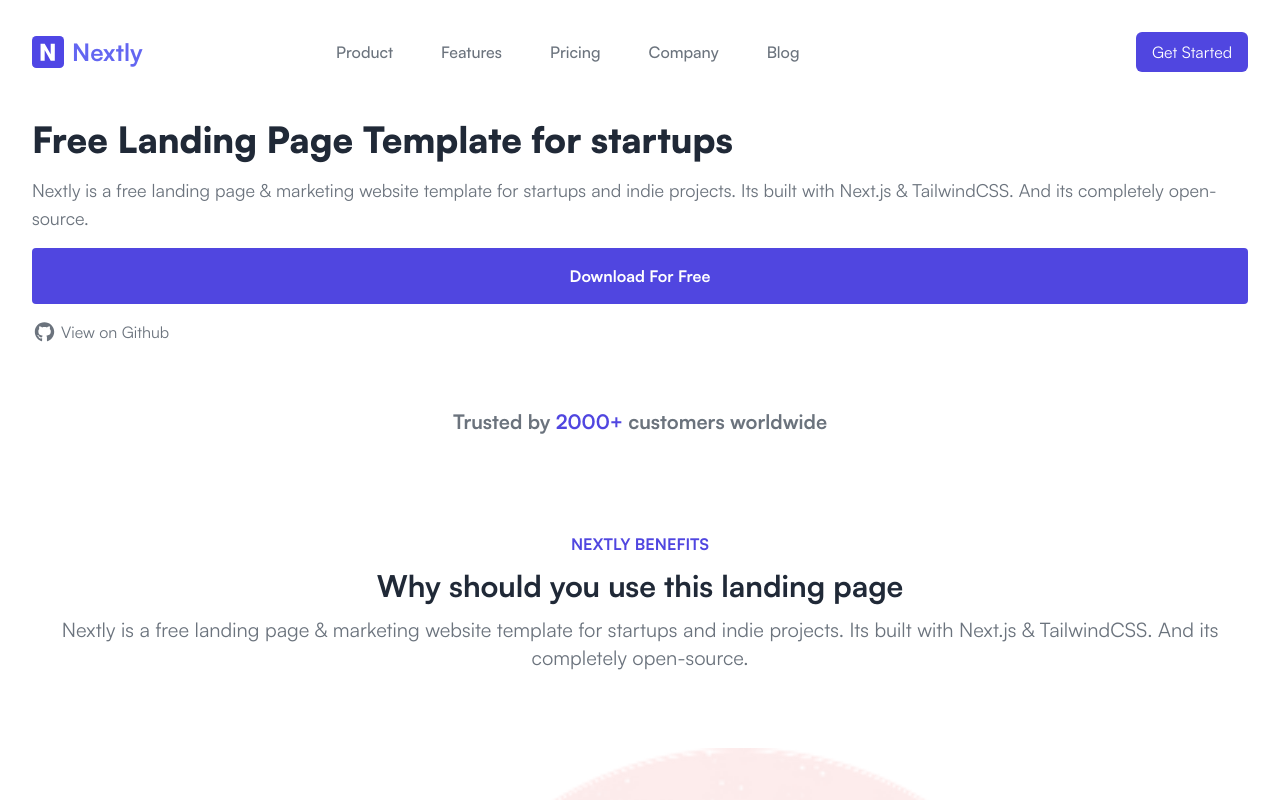
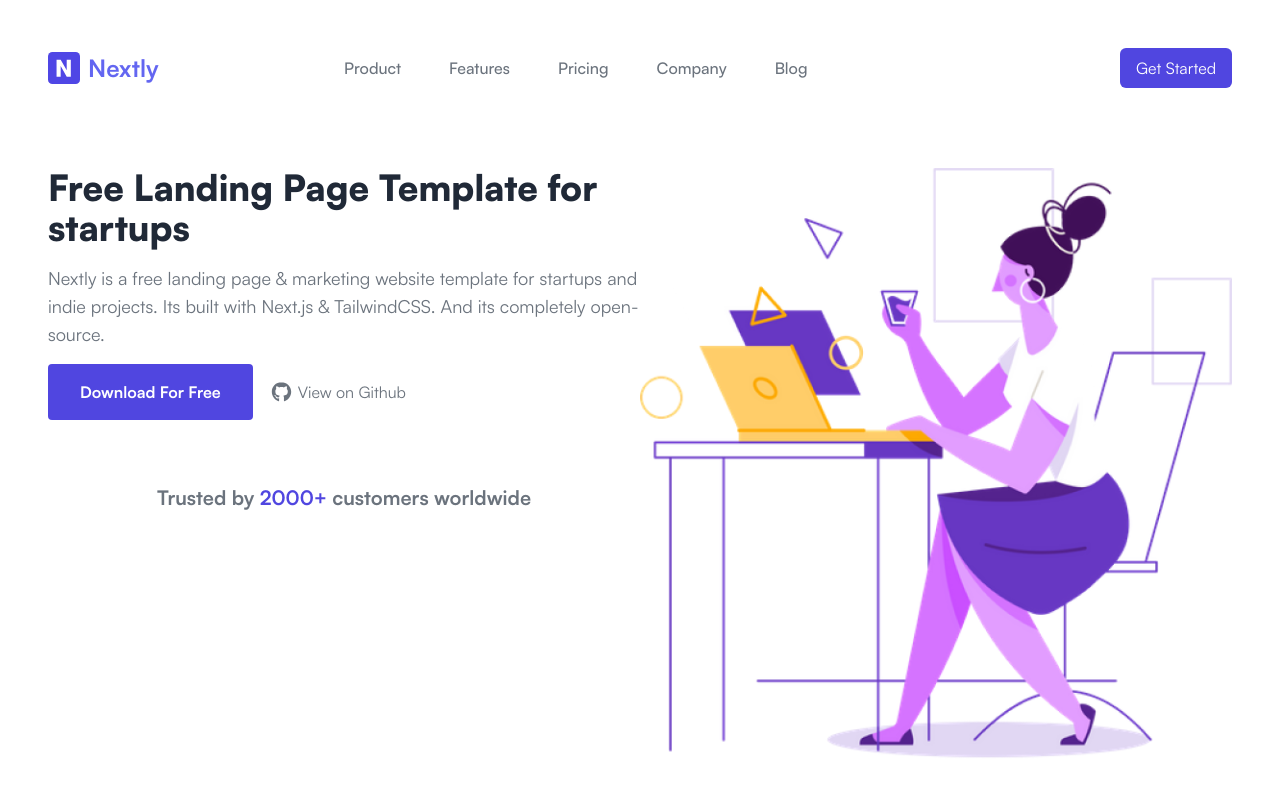
Before and after one commit to SayeemZaman/Nextly-Landing-Page, a React (Vite) app: page / in a window 1280 px wide. Shown: the top 800 px of the page. Built offline with nearby package versions, Linux system fonts and the light colour scheme.

Commit message:
add responsiveness to Hero section

```diff
--- a/src/App.jsx
+++ b/src/App.jsx
@@ -8,7 +8,7 @@ import Footer from "./components/Footer";
 
 function App() {
   return (
-    <div className="p-[32px]">
+    <div className="p-[32px] md:p-[48px]">
       <Header />
       <Hero />
       <Benefits />
--- a/src/components/Hero.jsx
+++ b/src/components/Hero.jsx
@@ -1,23 +1,29 @@
 import { faGithub } from "@fortawesome/free-brands-svg-icons";
 import { FontAwesomeIcon } from "@fortawesome/react-fontawesome";
+import hero from "../assets/images/hero.png";
 
 export default function Hero(){
   return (
-    <section id="home" className="flex flex-col gap-[16px]">
+    <section id="home" className="lg:grid lg:grid-cols-2 lg:my-[32px]">
+      <div className="flex flex-col gap-[16px]">
         <h1 className="font-satoshi font-extrabold text-4xl text-gunmetal">
           Free Landing Page Template for startups
         </h1>
         <p className="text-slate-gray text-lg">
          Nextly is a free landing page & marketing website template for startups and indie projects. Its built with Next.js & TailwindCSS. And its completely open-source.
         </p>
-      <button className="bg-prime py-[16px] px-[32px] rounded-[4px] font-satoshi font-bold text-white">Download For Free</button>
+        <div className="flex flex-col lg:flex-row gap-[16px]">
+          <button className="bg-prime py-[16px] px-[32px] rounded-[4px] font-satoshi font-bold text-white self-start">Download For Free</button>
           <span className="flex items-center gap-[4px]">
             <FontAwesomeIcon icon={faGithub} size="lg" style={{color: "#6b737d"}} />
             <p className="font-satoshi text-slate-gray">View on Github</p>
           </span>
+        </div>
         <p className="mt-[48px] font-satoshi font-semibold text-slate-gray text-xl text-center">
           Trusted by <span className="text-prime">2000+</span> customers worldwide
         </p>
+      </div>
+      <img src={hero} alt="Hero Illustration" className="hidden lg:block" />
     </section>
   );
 }
```
Also changed, not shown: src/assets/images/hero.png (added). Lines whose indentation alone changed are shown as unchanged.
